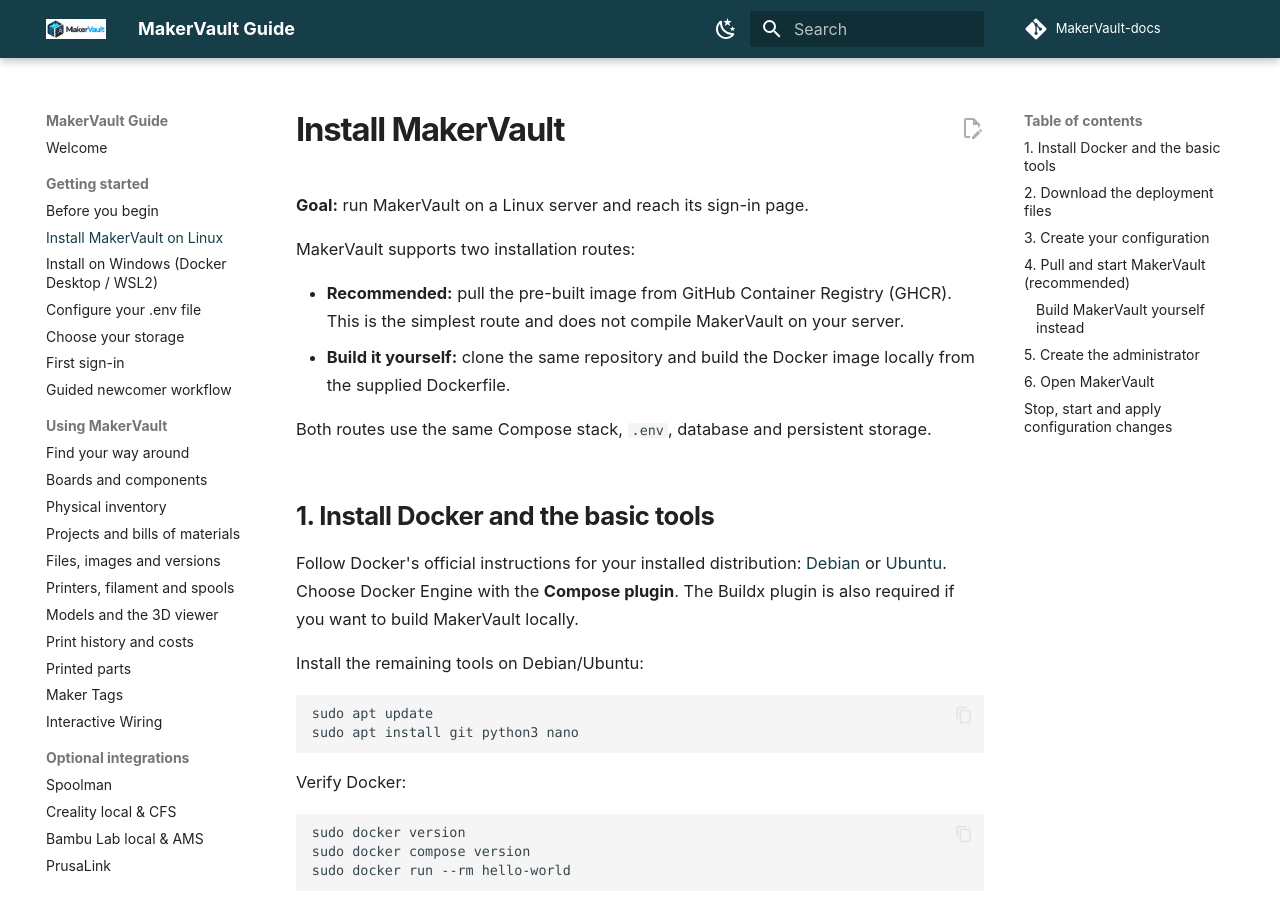
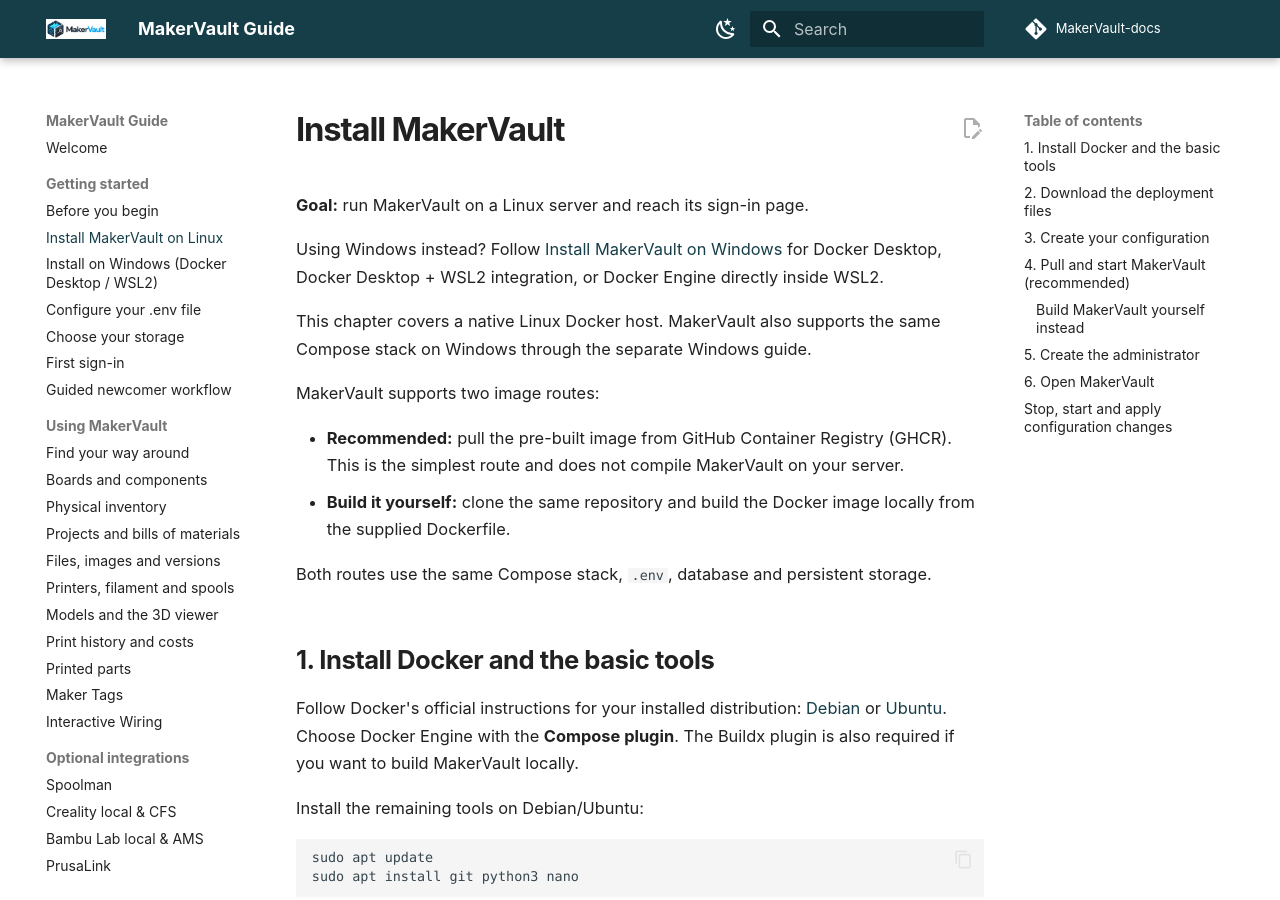
Before and after one commit to gavrd7/MakerVault-docs, an MkDocs documentation site: the page built from docs/guide/getting-started/install.md, in a window 1280 px wide and 900 px high. Built offline with MkDocs 1.6.1 and Material for MkDocs 9.7.7, drawn with Linux system fonts in a browser that asks for light colours; comment, search, counter and statistics services are not loaded.

Commit message:
docs: cross-link Linux and Windows installation routes

```diff
--- a/docs/guide/getting-started/install.md
+++ b/docs/guide/getting-started/install.md
@@ -2,7 +2,11 @@
 
 **Goal:** run MakerVault on a Linux server and reach its sign-in page.
 
-MakerVault supports two installation routes:
+Using Windows instead? Follow [Install MakerVault on Windows](windows.md) for Docker Desktop, Docker Desktop + WSL2 integration, or Docker Engine directly inside WSL2.
+
+This chapter covers a native Linux Docker host. MakerVault also supports the same Compose stack on Windows through the separate Windows guide.
+
+MakerVault supports two image routes:
 
 - **Recommended:** pull the pre-built image from GitHub Container Registry (GHCR). This is the simplest route and does not compile MakerVault on your server.
 - **Build it yourself:** clone the same repository and build the Docker image locally from the supplied Dockerfile.
```
